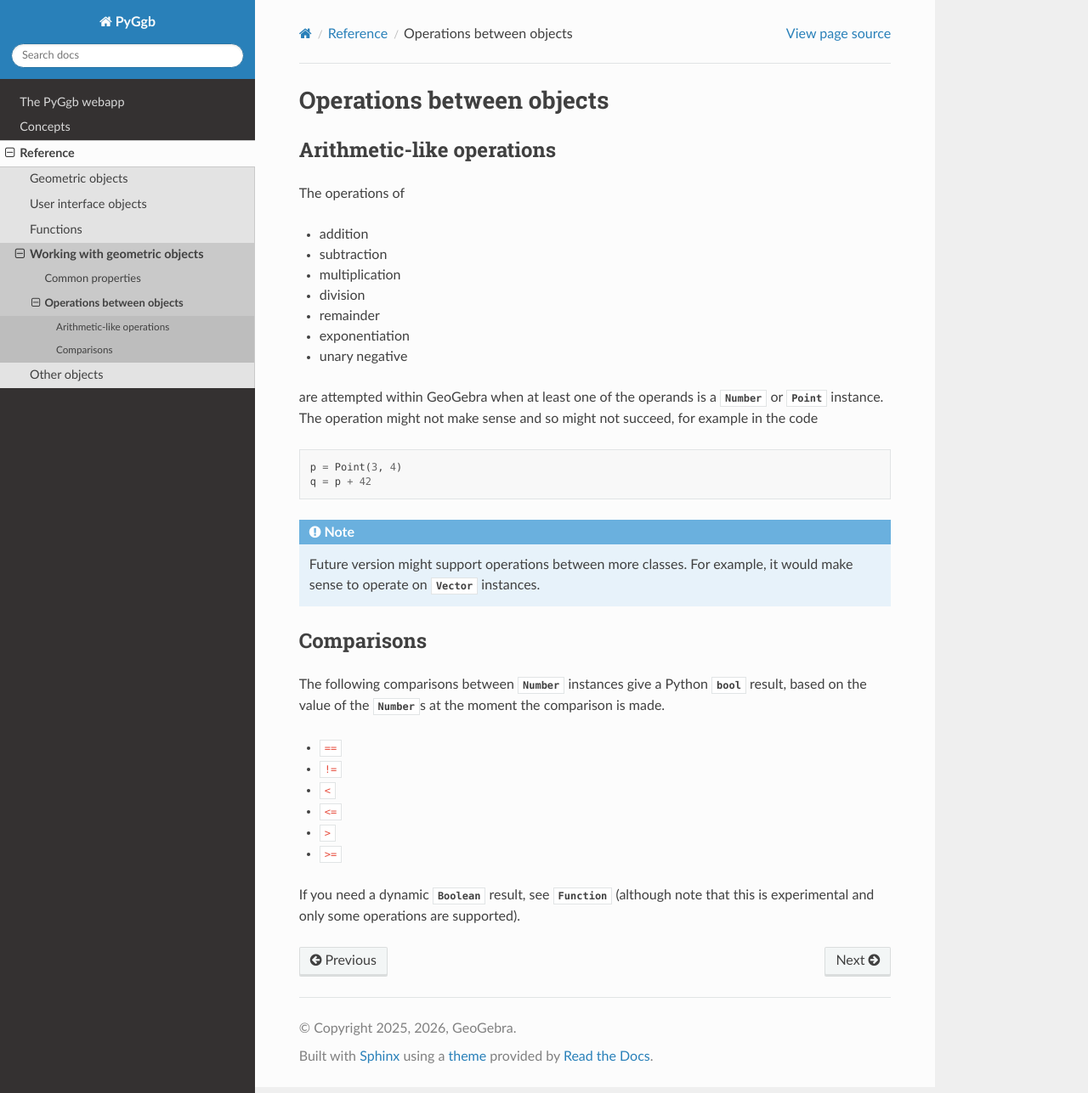
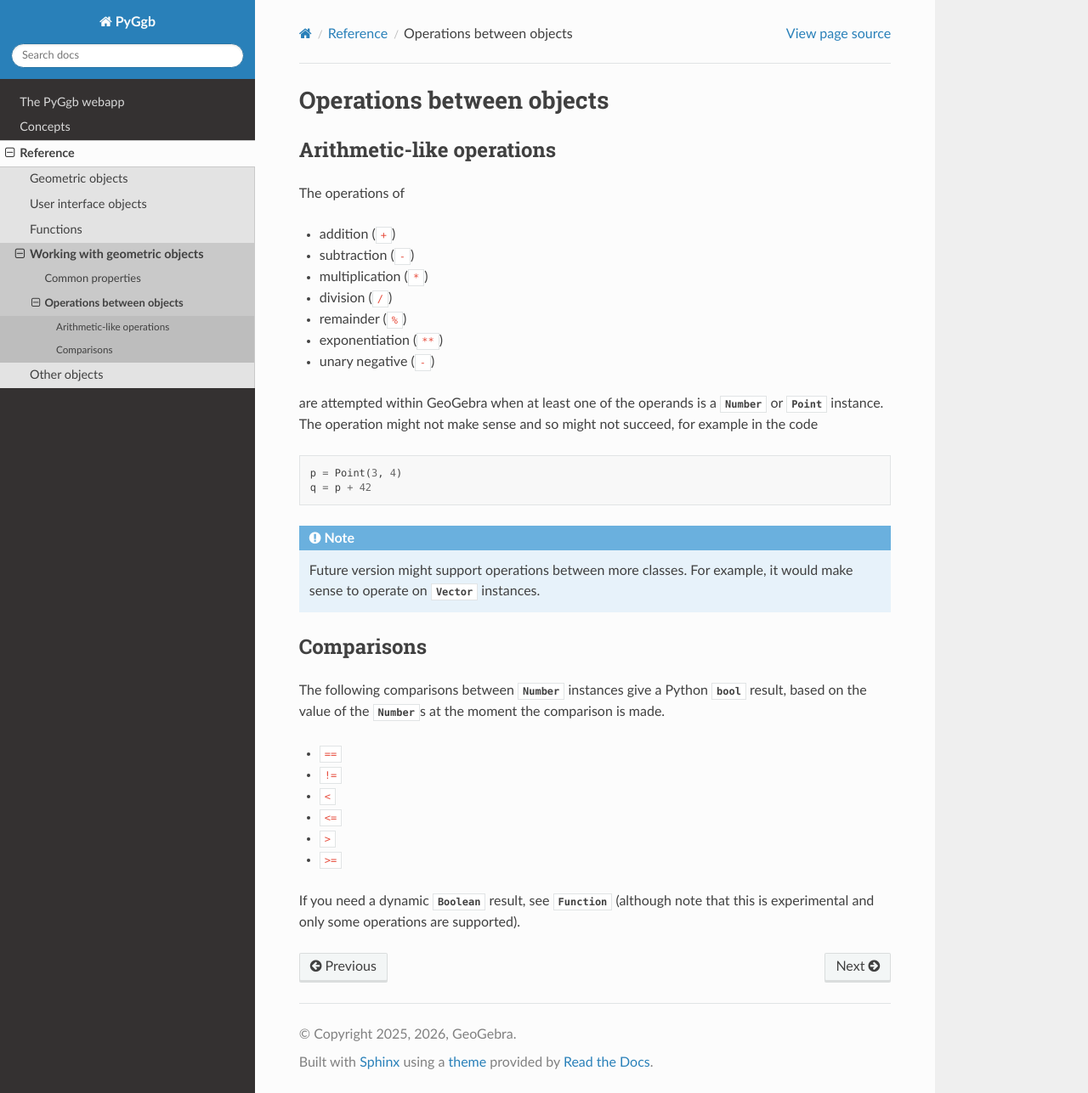
Before and after one commit to bennorth/pyggb, a Sphinx documentation site: the page built from doc/source/reference/classes/object-operations.rst, in a window 1280 px wide and 1287 px high. Shown: the whole window at 85% size. Built offline with Sphinx 7.4.7 and the Read the Docs theme 3.1.0, drawn with Linux system fonts in a browser that asks for light colours.

Commit message:
Note symbols for operators

```diff
--- a/doc/source/reference/classes/object-operations.rst
+++ b/doc/source/reference/classes/object-operations.rst
@@ -6,13 +6,13 @@ Arithmetic-like operations
 
 The operations of
 
-* addition
-* subtraction
-* multiplication
-* division
-* remainder
-* exponentiation
-* unary negative
+* addition (``+``)
+* subtraction (``-``)
+* multiplication (``*``)
+* division (``/``)
+* remainder (``%``)
+* exponentiation (``**``)
+* unary negative (``-``)
 
 are attempted within GeoGebra when at least one of the operands is a
 :py:class:`Number` or :py:class:`Point` instance.  The operation might
```
